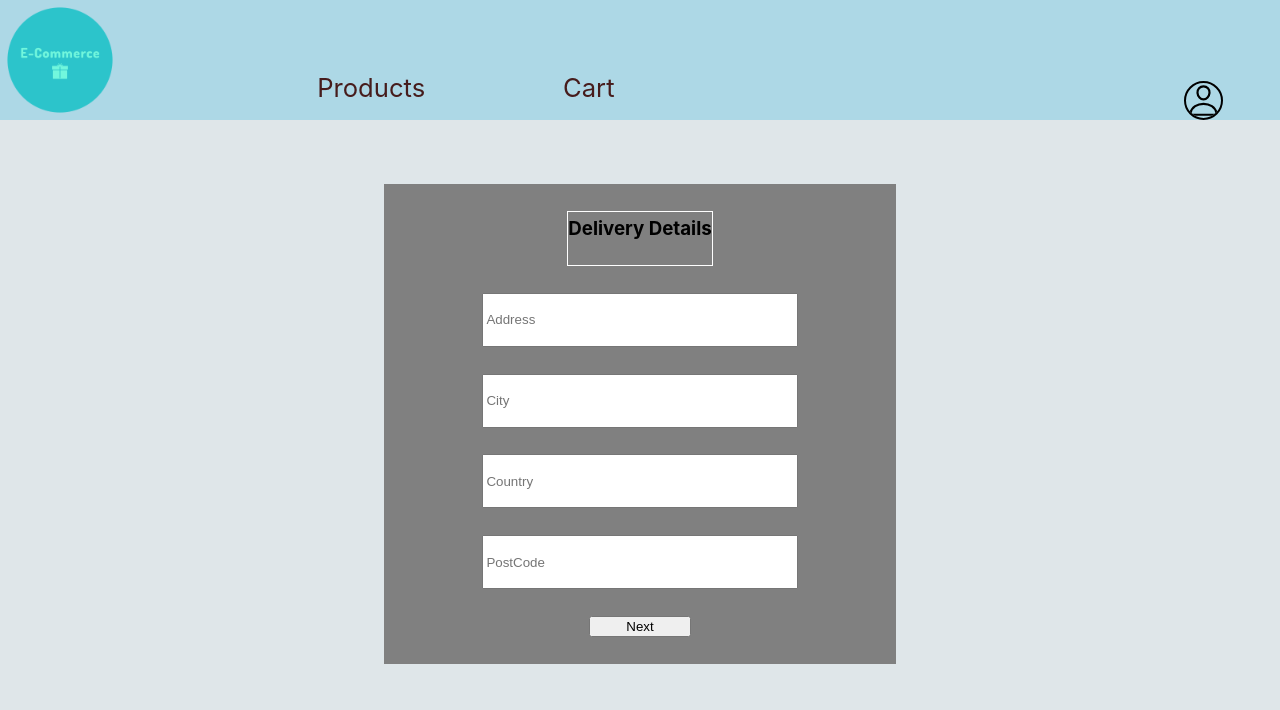
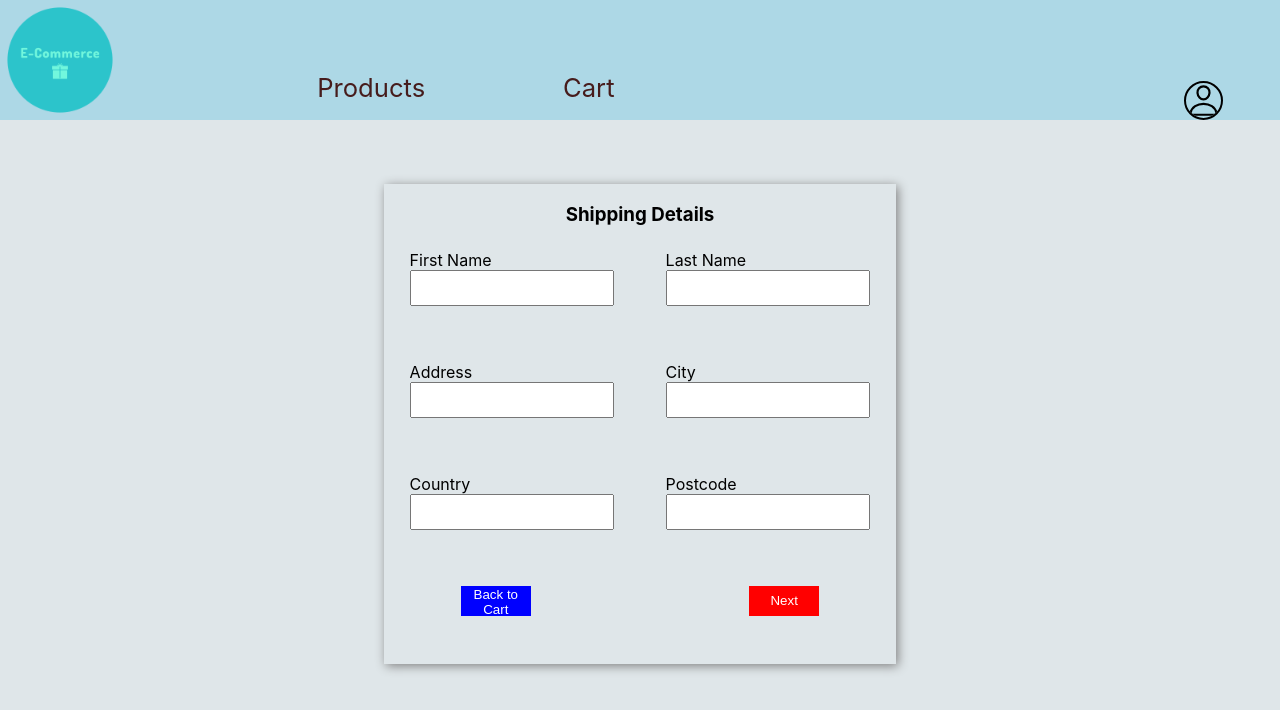
Before and after one commit to Junaid-T/E-Commerce, a React (Create React App) app: page /cart/checkout in a window 1280 px wide. Shown: the top 710 px of the page. Built offline with nearby package versions, Linux system fonts and the light colour scheme.

Commit message:
Cart & Checkout styling

```diff
--- a/src/Componants/Cart/Cart.js
+++ b/src/Componants/Cart/Cart.js
@@ -24,7 +24,7 @@ const Cart = () => {
           if (newCart[i].quantity === 1) return;
           newCart[i].quantity -= 1;
         } else if (action === "remove") {
-          newCart.pop(i);
+          newCart.splice(i, 1);
         }
       }
     }
@@ -90,12 +90,6 @@ const Cart = () => {
 
   return (
     <div className={classes.Container}>
-      <ul className={classes.Header}>
-        <li className={classes.ImgHeader}></li>
-        <li className={classes.ItemHeader}>Item</li>
-        <li className={classes.QuantityHeader}>Quantity</li>
-        <li className={classes.TotalHeader}>Total</li>
-      </ul>
       <div className={classes.ItemsContainer}>{renderItems}</div>
       <div className={classes.Total}>£{total}</div>
       <Link
@@ -109,3 +103,12 @@ const Cart = () => {
 };
 
 export default Cart;
+
+/*
+ <ul className={classes.Header}>
+<li className={classes.ImgHeader}></li>
+<li className={classes.ItemHeader}>Item</li>
+<li className={classes.QuantityHeader}>Quantity</li>
+<li className={classes.TotalHeader}>Total</li>
+</ul>
+*/
--- a/src/Componants/Cart/Cart.module.css
+++ b/src/Componants/Cart/Cart.module.css
@@ -1,7 +1,7 @@
 .Container {
   height: 75%;
   width: 80%;
-  border: navy 2px solid;
+  box-shadow: gray 2px 2px 10px;
   margin: 2% auto;
   text-align: center;
 }
--- a/src/Componants/Checkout/Checkout.js
+++ b/src/Componants/Checkout/Checkout.js
@@ -2,6 +2,7 @@ import React, { useContext, useEffect } from "react";
 import classes from "./Checkout.module.css";
 import { StoreContext } from "../../Contexts/store";
 import { AuthorizedContext } from "../../Contexts/Authorized";
+import { Link } from "react-router-dom";
 
 const Checkout = () => {
   const [authorized] = useContext(AuthorizedContext);
@@ -9,14 +10,12 @@ const Checkout = () => {
 
   const nextForm = (e) => {
     e.preventDefault();
-    document.getElementById("Form1").style.transform = "translateX(-100%)";
-    document.getElementById("Form2").style.transform = "translateX(-100%)";
+    document.getElementById("Form").style.transform = "translateX(-100%)";
   };
 
   const prevForm = (e) => {
     e.preventDefault();
-    document.getElementById("Form1").style.transform = "translateX(0)";
-    document.getElementById("Form2").style.transform = "translateX(0)";
+    document.getElementById("Form").style.transform = "translateX(0)";
   };
 
   const confirmOrder = (e) => {
@@ -24,30 +23,79 @@ const Checkout = () => {
   };
 
   const form1 = (
-    <form className={classes.Form}>
+    <form className={classes.Form} id="Form">
+      <h3>Shipping Details</h3>
       <div id="Form1" className={classes.Form1}>
-        <h3>Delivery Details</h3>
-        <input required id="address" placeholder="Address"></input>
-        <input required placeholder="City"></input>
-        <input required placeholder="Country"></input>
-        <input required placeholder="PostCode"></input>
-        <button type="button" onClick={nextForm}>
+        <div className={classes.InputContainer}>
+          <label for="firstname">First Name</label>
+          <input required id="firstname"></input>
+        </div>
+        <div className={classes.InputContainer}>
+          <label for="lastname">Last Name</label>
+          <input required id="lastname"></input>
+        </div>
+        <div className={classes.InputContainer}>
+          <label for="address">Address</label>
+          <input required id="address"></input>
+        </div>
+        <div className={classes.InputContainer}>
+          <label for="city">City</label>
+          <input required></input>
+        </div>
+        <div className={classes.InputContainer}>
+          <label for="city">Country</label>
+          <input required id="country"></input>
+        </div>
+        <div className={classes.InputContainer}>
+          <label for="postcode">Postcode</label>
+          <input required id="postCode"></input>
+        </div>
+      </div>
+      <div className={classes.ButtonContainer}>
+        <Link to="/cart">
+          <button className={classes.ButtonBack} type="button" onClick="">
+            Back to Cart
+          </button>
+        </Link>
+        <button className={classes.ButtonNext} type="button" onClick={nextForm}>
           Next
         </button>
       </div>
 
-      <div id="Form2" className={classes.Form2}>
+      <div id="Form2Container" className={classes.Form2Container}>
         <h3>Cardholder Details</h3>
-        <input required placeholder="Cardholder Name"></input>
-        <input required placeholder="Card Number"></input>
-        <input required placeholder="Expiry Date"></input>
-        <input required placeholder="CVV"></input>
+        <div id="Form2" className={classes.Form2}>
+          <div className={classes.InputContainer}>
+            <label for="cardholder">Cardholder Name</label>
+            <input required id="cardholder"></input>
+          </div>
+          <div className={classes.InputContainer}>
+            <label for="cardNumber">Card Number</label>
+            <input required id="cardNumber"></input>
+          </div>
+          <div className={classes.InputContainer}>
+            <label for="expiryDate">Expiry Date</label>
+            <input required id="expiryDate"></input>
+          </div>
+          <div className={classes.InputContainer}>
+            <label for="CVV">CVV</label>
+            <input required id="CVV"></input>
+          </div>
+        </div>
         <div className={classes.ButtonContainer}>
-          <button type="button" onClick={prevForm}>
+          <button
+            className={classes.ButtonBack}
+            type="button"
+            onClick={prevForm}
+          >
             Back
           </button>
-          <button type="submit" onClick={confirmOrder}>
-            Order
+          <button
+            className={classes.ButtonNext}
+            type="submit"
+            onClick={confirmOrder}
+          >
+            Pay £{total}
           </button>
         </div>
       </div>
--- a/src/Componants/Checkout/Checkout.module.css
+++ b/src/Componants/Checkout/Checkout.module.css
@@ -3,67 +3,81 @@
   width: 40%;
   margin: 5% auto;
   text-align: center;
+  box-shadow: gray 2px 2px 10px;
   overflow: hidden;
 }
 
 .Form {
   height: 100%;
   width: 100%;
-}
-
-.Form1 h3,
-.Form2 h3 {
-  margin: 0 auto;
-  height: 10%;
+  transition: all 1s;
 }
 
 .Form1 {
+  height: 70%;
+  width: 100%;
+  display: flex;
+  flex-wrap: wrap;
+  justify-content: space-evenly;
+}
+
+.InputContainer {
+  width: 40%;
+  height: 30%;
+  margin: auto;
+  display: flex;
+  flex-direction: column;
+  text-align: left;
+}
+
+.InputContainer input {
+  height: 30%;
+}
+
+/******************************************************/
+.Form2Container {
   height: 100%;
   width: 100%;
-  background-color: gray;
+
+  position: relative;
+  bottom: 96%;
+  left: 100%;
+}
+.Form2 {
+  height: 70%;
+  width: 100%;
   display: flex;
   flex-direction: column;
+  flex-wrap: wrap;
   justify-content: space-evenly;
-  transition: all 1s;
 }
 
-.Form1 input {
-  width: 60%;
-  height: 10%;
-  margin: 0 auto;
+.Form2 div {
+  height: 40%;
 }
 
-.Form1 button {
-  width: 20%;
-  margin: 0 auto;
+.Form2 h3 {
+  background-color: black;
 }
-
-.Form2 {
-  height: 100%;
-  width: 100%;
-  background-color: blue;
-  display: flex;
-  flex-direction: column;
-  position: relative;
-  left: 100%;
-  bottom: 100%;
-  justify-content: space-evenly;
-  transition: all 1s;
-}
-
-.Form2 input {
-  width: 80%;
-  height: 10%;
-  margin: 0 auto;
-}
-
-.Form2 button {
-  width: 20%;
-  margin: 0 auto;
-}
-
 .ButtonContainer {
   display: flex;
   justify-content: space-between;
-  width: 100%;
+  width: 70%;
+  margin: 1% auto;
 }
+
+.ButtonBack {
+  background-color: blue;
+  color: white;
+  border: none;
+  height: 30px;
+  width: 70px;
+}
+
+.ButtonNext {
+  background-color: red;
+  color: white;
+  border: none;
+  height: 30px;
+  width: 70px;
+}
--- a/src/Containers/ProductPopUp/ProductPopUp.module.css
+++ b/src/Containers/ProductPopUp/ProductPopUp.module.css
@@ -8,7 +8,7 @@
 .PopUp {
   height: 70%;
   width: 60%;
-  background-color: rgb(122, 38, 38);
+  background-color: lightblue;
   z-index: 200;
   position: absolute;
   bottom: 10%;
@@ -20,7 +20,7 @@
   height: 75%;
   width: 100%;
   margin: auto;
-  background-color: cadetblue;
+  background-color: lightblue;
   font-size: 200%;
   display: flex;
   flex-flow: column wrap;
@@ -68,14 +68,14 @@
   font-size: 100%;
 }
 
-h3 {
+.EditCart h3 {
   cursor: pointer;
   border: 1px white solid;
   height: 33%;
   padding-top: 1%;
 }
 
-h3:hover {
+.EditCart h3:hover {
   color: white;
   background-color: grey;
 }
```
Also changed, not shown: 1 other file (tests, documents, lock files or other folders).
